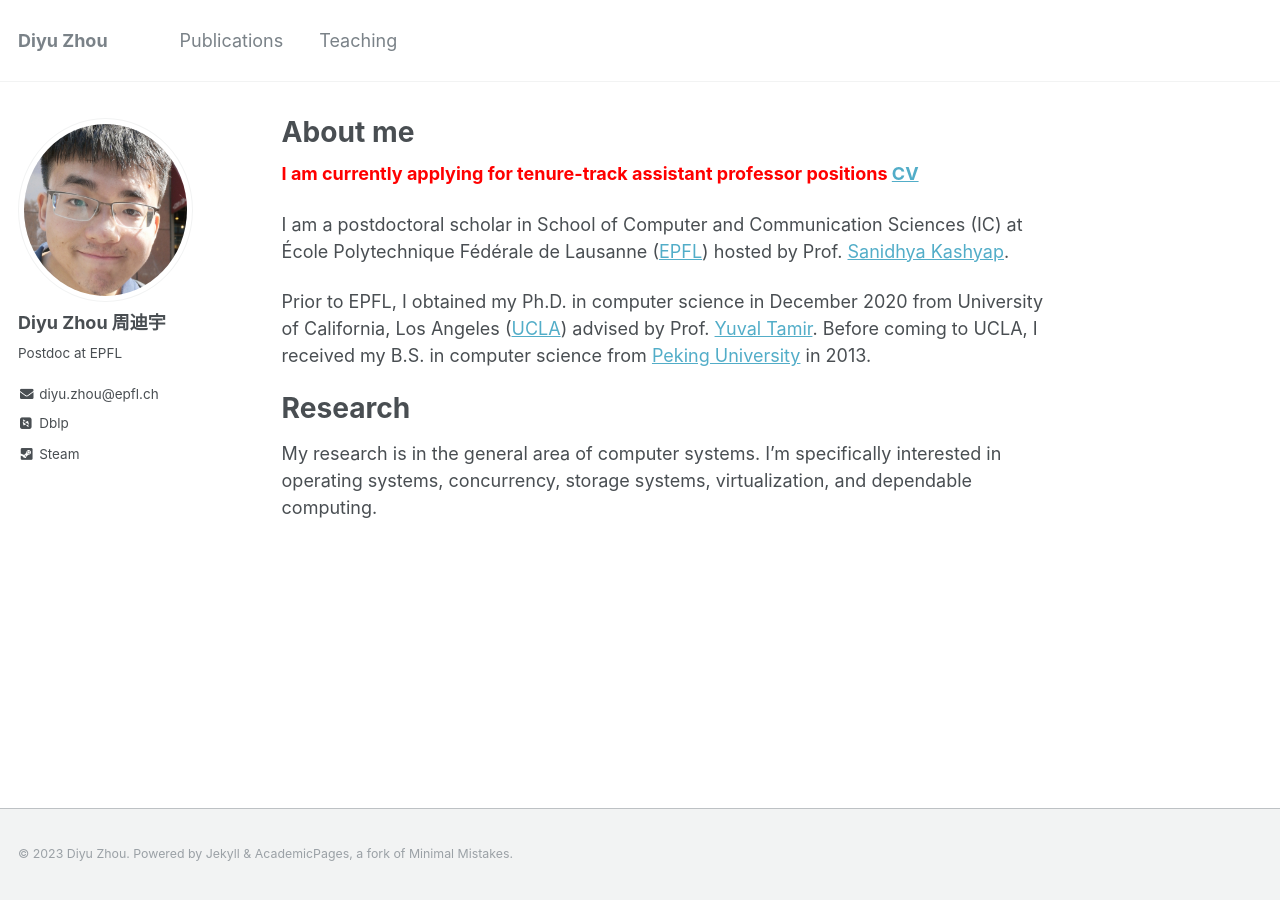
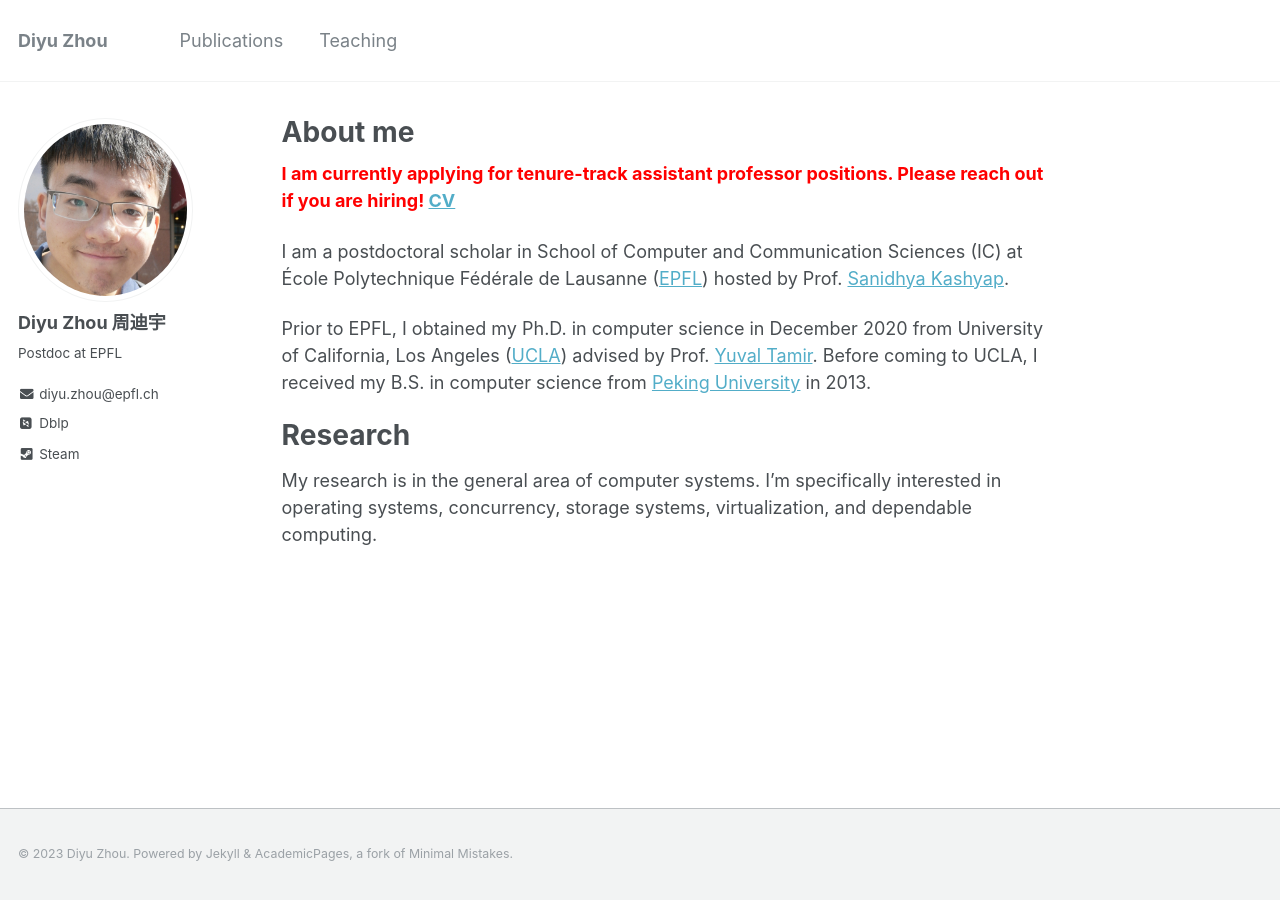
Before and after one commit to zhou-diyu/zhou-diyu.github.io, a Jekyll site: the page built from _pages/about.md, in a window 1280 px wide. Built offline with Jekyll 4.4.1, drawn with Linux system fonts in a browser that asks for light colours; some web fonts are replaced.

Commit message:
Update about.md

```diff
--- a/_pages/about.md
+++ b/_pages/about.md
@@ -13,7 +13,7 @@ redirect_from:
 I am currently applying for tenure-track assistant professor positions
 -->
 
-<span style="color:red"> **I am currently applying for tenure-track assistant professor positions [CV](/files/cv_dyz.pdf)** </span>
+<span style="color:red"> **I am currently applying for tenure-track assistant professor positions. Please reach out if you are hiring! [CV](/files/cv_dyz.pdf)** </span>
 
 I am a postdoctoral scholar in School of Computer and Communication Sciences (IC) at École Polytechnique Fédérale de Lausanne ([EPFL](https://www.epfl.ch/en/)) hosted by Prof. [Sanidhya Kashyap](https://sanidhya.github.io/).
 
```
